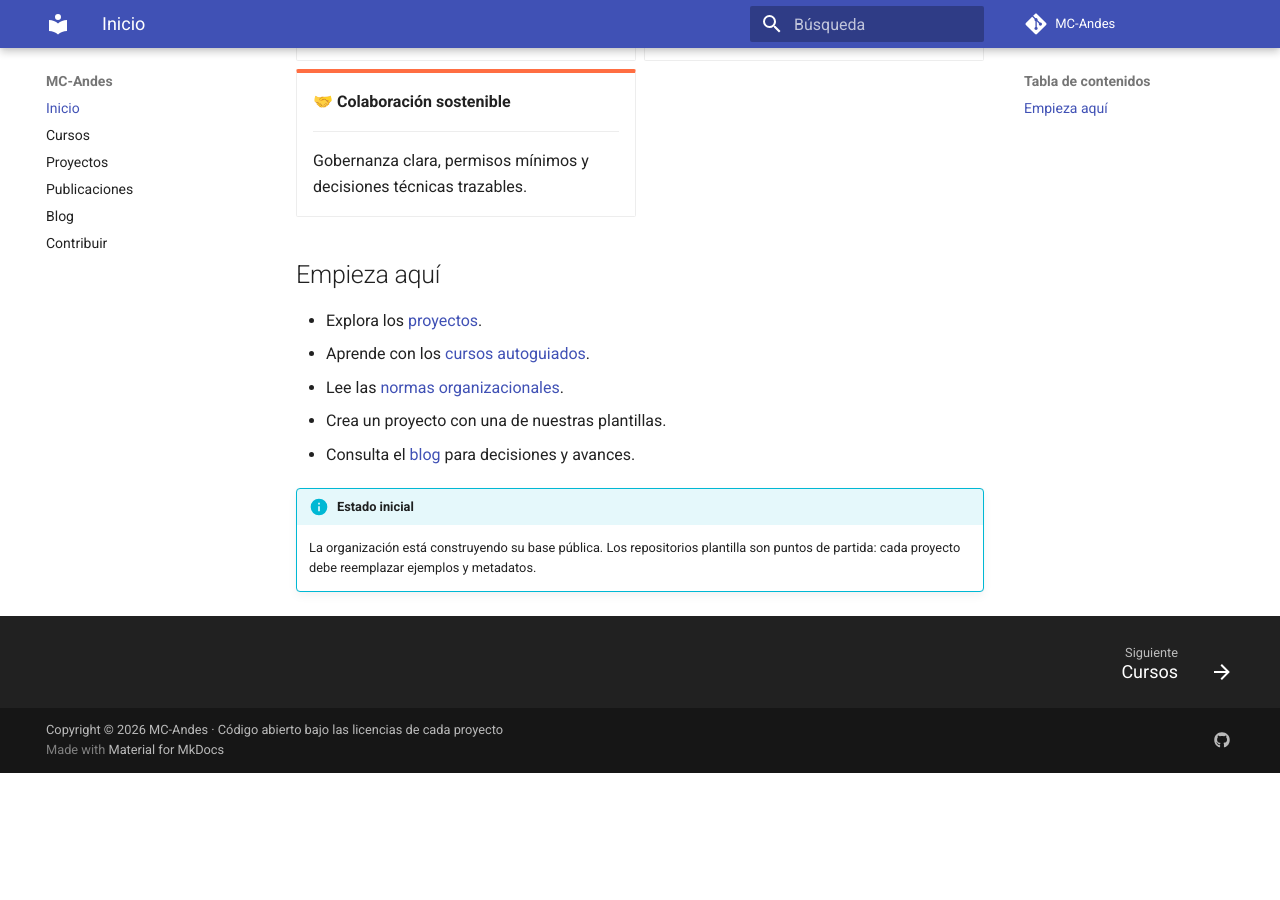
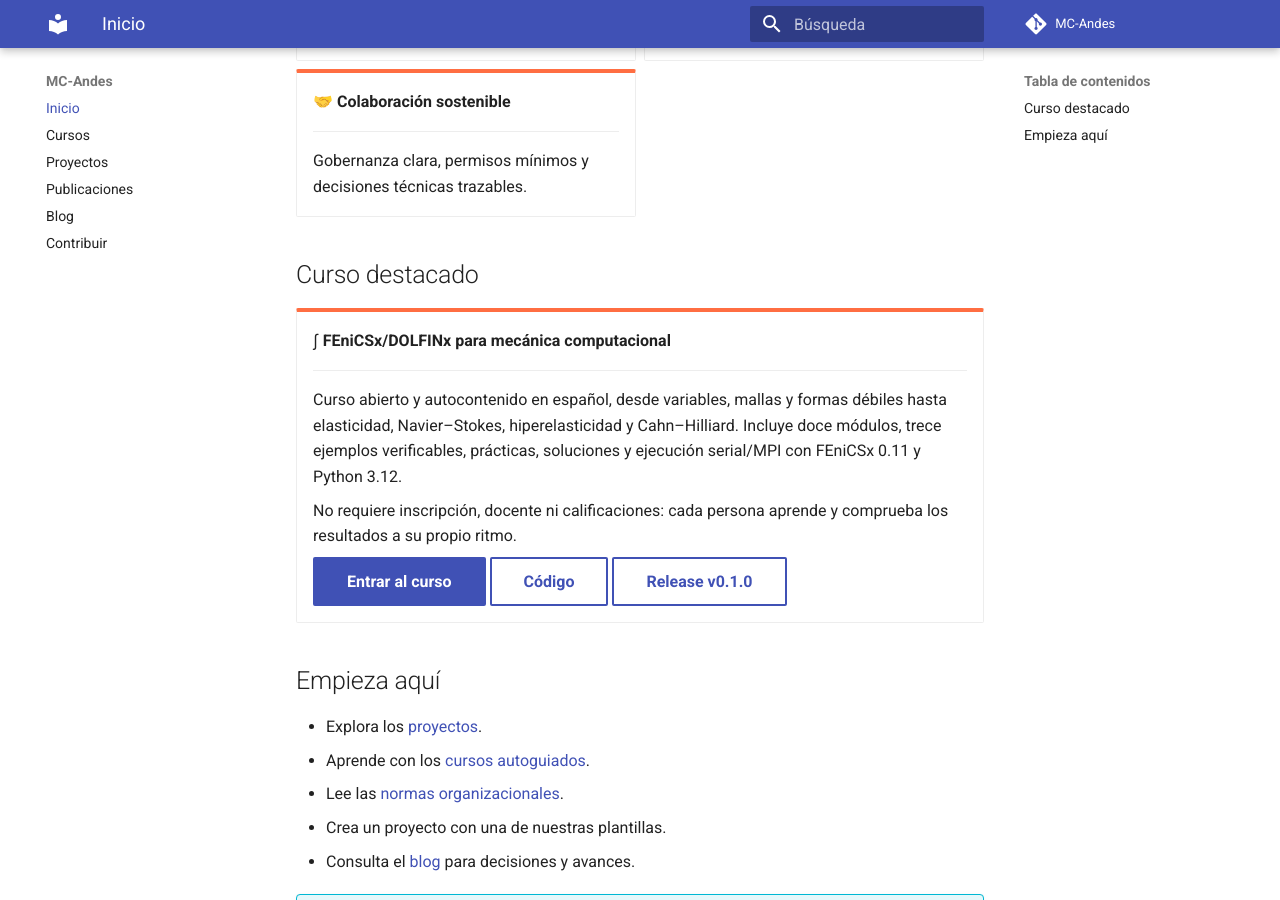
Before and after one commit to MC-Andes/mc-andes.github.io, an MkDocs documentation site: the page built from docs/index.md, in a window 1280 px wide and 900 px high, scrolled down 401 px. Built offline with MkDocs 1.6.1 and Material for MkDocs 9.7.7, drawn with Linux system fonts in a browser that asks for light colours; before the commit the page ends 1174 px from its top, so only the background shows below that.

Commit message:
feat: feature FEniCSx course on homepage

```diff
--- a/docs/index.md
+++ b/docs/index.md
@@ -29,6 +29,28 @@ trabajo reproducible.
 
 </div>
 
+## Curso destacado
+
+<div class="grid cards" markdown>
+
+-   ∫ **FEniCSx/DOLFINx para mecánica computacional**
+
+    ---
+
+    Curso abierto y autocontenido en español, desde variables, mallas y formas
+    débiles hasta elasticidad, Navier–Stokes, hiperelasticidad y Cahn–Hilliard.
+    Incluye doce módulos, trece ejemplos verificables, prácticas, soluciones y
+    ejecución serial/MPI con FEniCSx 0.11 y Python 3.12.
+
+    No requiere inscripción, docente ni calificaciones: cada persona aprende y
+    comprueba los resultados a su propio ritmo.
+
+    [Entrar al curso](https://mc-andes.github.io/fenicsx-course/){ .md-button .md-button--primary }
+    [Código](https://github.com/MC-Andes/fenicsx-course){ .md-button }
+    [Release v0.1.0](https://github.com/MC-Andes/fenicsx-course/releases/tag/v0.1.0){ .md-button }
+
+</div>
+
 ## Empieza aquí
 
 - Explora los [proyectos](projects.md).
```
Also changed, not shown: docs/courses.md (+1 -1 lines).
